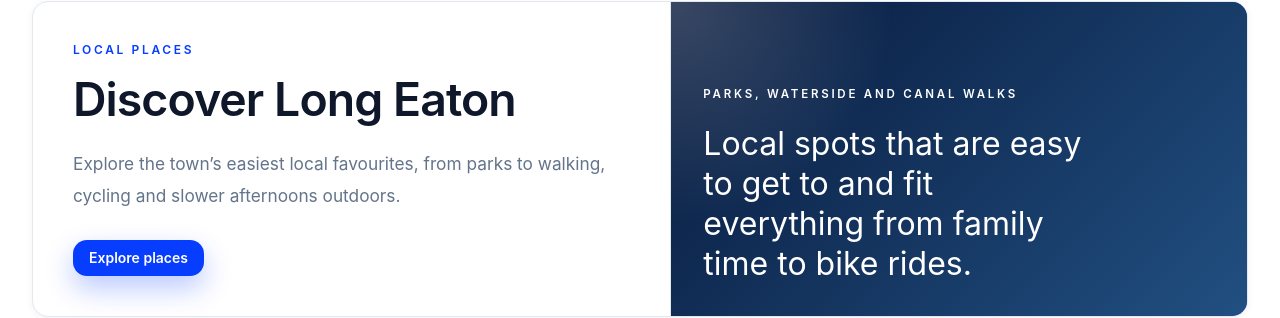
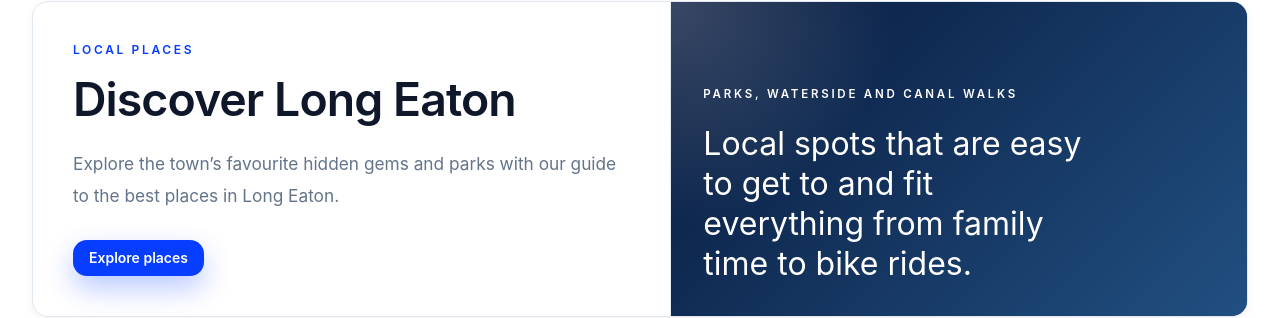
Before and after one commit to Artesuave88/Long-Eaton, a SvelteKit app: page / in a window 1280 px wide. Shown: the part 1852-2170 px from the top of the page. Built offline with nearby package versions, Linux system fonts and the light colour scheme.

Commit message:
fix: update discover section text for clarity and engagement

```diff
--- a/src/routes/+page.svelte
+++ b/src/routes/+page.svelte
@@ -81,7 +81,7 @@
 					<p class="eyebrow">Local places</p>
 					<h1 class="mt-3 text-brand-text">Discover Long Eaton</h1>
 					<p class="mt-5 max-w-2xl text-lg leading-8 text-brand-muted sm:text-[1.08rem]">
-						Explore the town’s easiest local favourites, from parks to walking, cycling and slower afternoons outdoors.
+						Explore the town’s favourite hidden gems and parks with our guide to the best places in Long Eaton.
 					</p>
 					<div class="mt-7 flex flex-wrap gap-3">
 						<a href="/discover-long-eaton" class="button-primary">Explore places</a>
```
